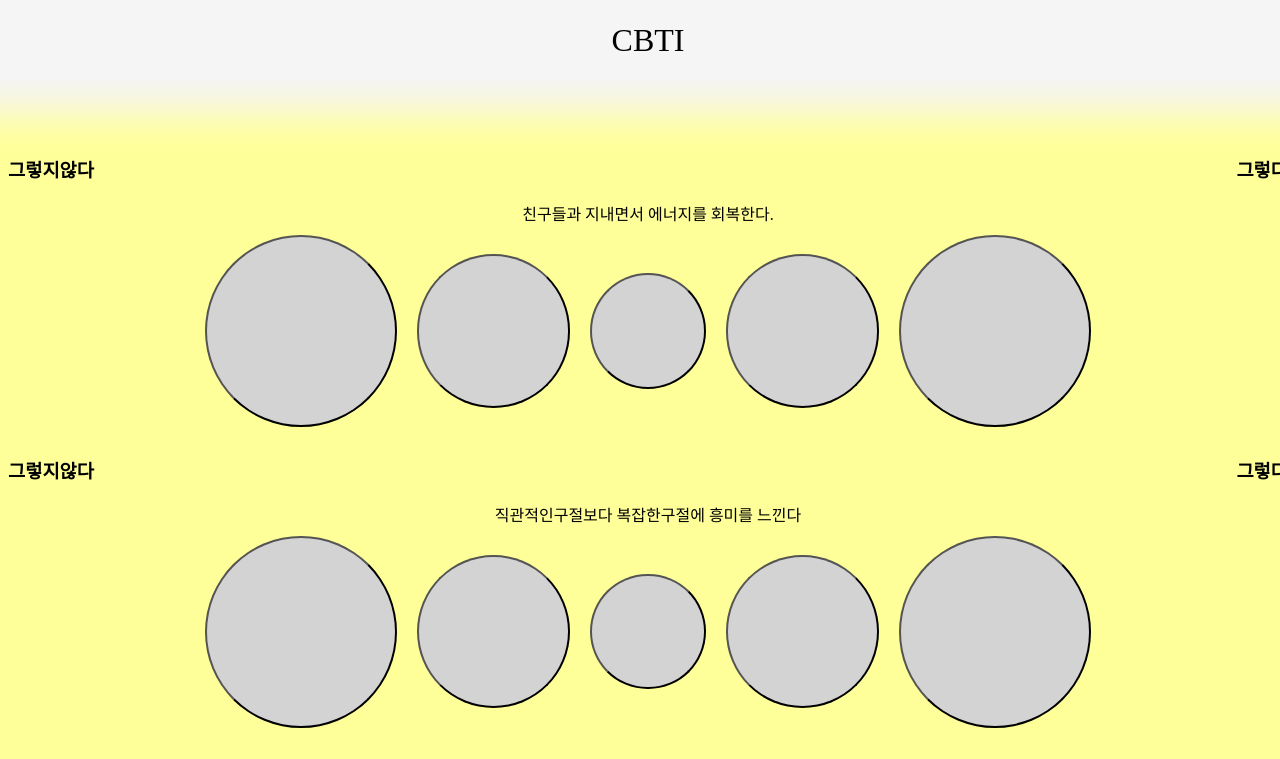
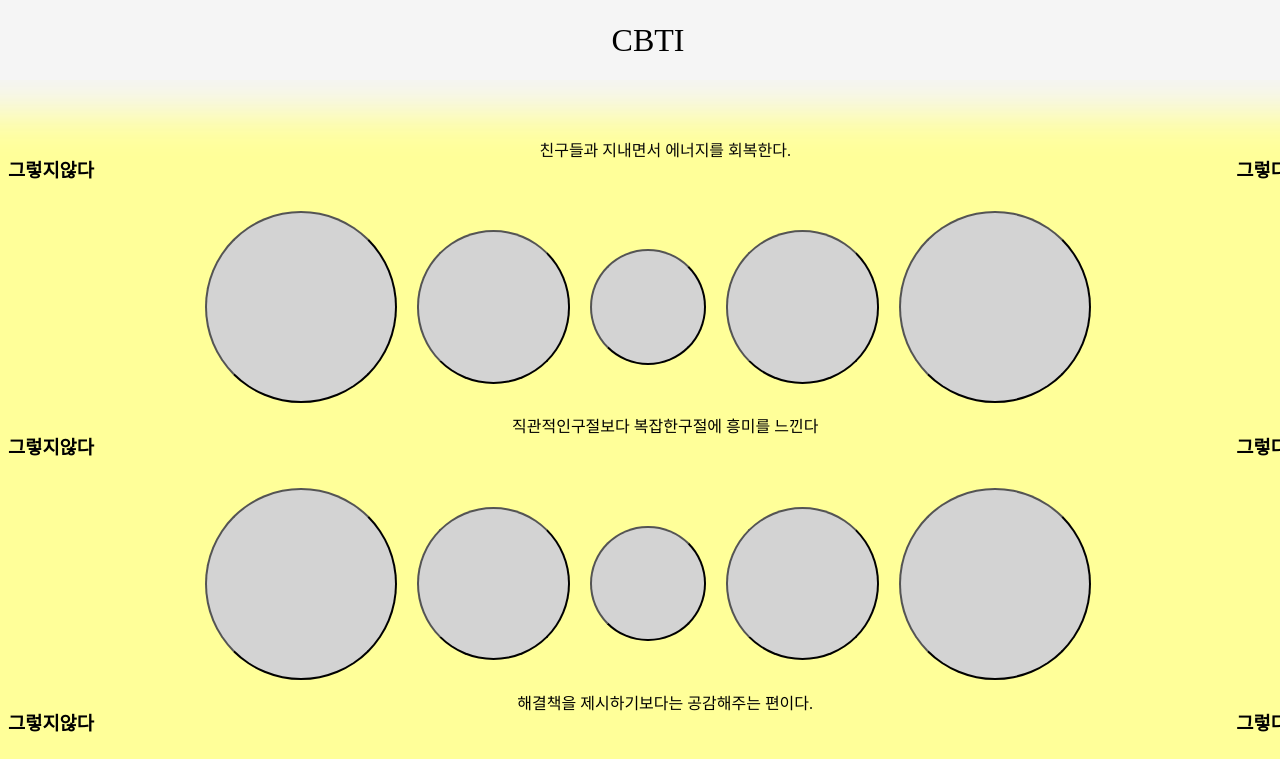
Before and after one commit to hokagn/ChurchBTI, a React (Vite) app: page /test in a window 1280 px wide. Shown: the top 759 px of the page. Built offline with nearby package versions, Linux system fonts and the light colour scheme.

Commit message:
Test.tsx 업데이트

```diff
--- a/src/Test.tsx
+++ b/src/Test.tsx
@@ -224,9 +224,9 @@ export default function Test() {
       <TestColumn>
         <ROW>
           <h3>그렇지않다</h3>
+          {question.question}
           <h3>그렇다</h3>
         </ROW>
-        {question.question}
         <TestForm>
           <TestButton
             a={15}
```
